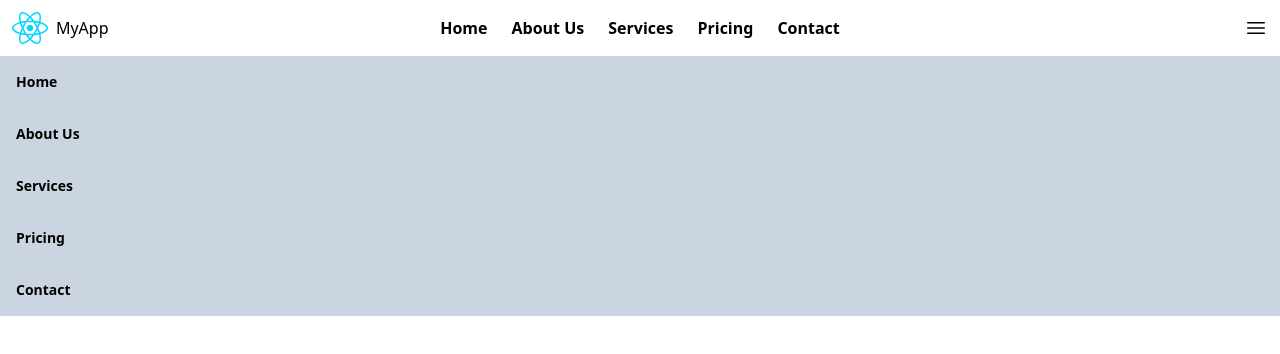
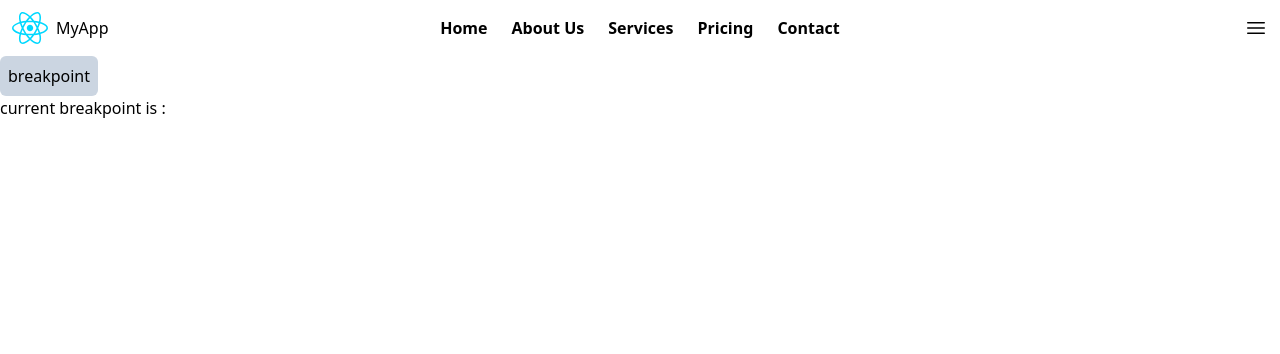
Before and after one commit to akladyous/react-design-patterns, a React (Create React App) app in the folder navbar/: page / in a window 1280 px wide. Shown: the top 354 px of the page. Built offline with nearby package versions, Linux system fonts and the light colour scheme.

Commit message:
navbar tailwind

```diff
--- a/navbar/src/components/Home.jsx
+++ b/navbar/src/components/Home.jsx
@@ -2,15 +2,35 @@ import React from "react";
 import Navbar from "./Navbar.jsx";
 
 export default class Home extends React.Component {
+
     constructor(props) {
         super(props)
-        this.state = {}
+        this.state = { breaPoint: null }
+        this.myRef = React.createRef();
+        this.getBreakPoint = this.getBreakPoint.bind(this);
     }
 
+    getBreakPoint() {
+        let bb = window.getComputedStyle(document.body, ':before').content.replace(/\"/g, '');
+        // debugger
+        // console.log('this.myref : ', this.myRef)
+        console.log('bb: ', bb)
+        this.myRef.current.textContent = `Current BreakPoint is ${bb}`
+        this.setState({ breakPoint: bb })
+    }
+    componentDidMount() {
+        window.addEventListener('resize', this.getBreakPoint, false)
+        // this.setState({ breaPoint: this.getBreakPoint() })
+    }
     render() {
         return (
             <>
                 <Navbar />
+                <button className="w-fit p-2 rounded-md bg-slate-300" onClick={() => {
+                    this.getBreakPoint()
+                    this.myRef.current.textContent = `Current BreakPoint is ${this.state.breaPoint}`
+                }}>breakpoint</button>
+                <p className="outline-1" ref={this.myRef}>current breakpoint is : {this.state.breaPoint}</p>
             </>
         )
     }
--- a/navbar/src/components/Navbar.jsx
+++ b/navbar/src/components/Navbar.jsx
@@ -1,7 +1,12 @@
-import React from "react";
+import { useState, useEffect } from "react";
 import logo from "../assets/react.svg";
 
 export default function Navbar() {
+    const [isOpen, setIsOpen] = useState(false)
+
+    useEffect(() => {
+
+    }, [])
     return (
         <header className="h-14 ">
             <div className="relative flex justify-between items-center p-3 h-full">
@@ -14,20 +19,20 @@ export default function Navbar() {
                     </div>
                 </div>
                 {/* ----------  */}
-                <nav className="hidden absolute top-1/2 left-1/2 transform -translate-y-1/2 -translate-x-1/2 md:mx-auto md:flex md:items-center md:w-auto md:space-x-6">
-                    <a className="text-md font-semibold" href="/">
+                <nav className="absolute flex flex-col top-14 md:top-1/2 md:left-1/2 md:transform md:-translate-y-1/2 md:-translate-x-1/2 md:mx-auto md:flex-row md:items-center md:w-auto md:space-x-6">
+                    <a className="text-md font-semibold my-2" href="/">
                         Home
                     </a>
-                    <a className="text-md font-semibold" href="/">
+                    <a className="text-md font-semibold my-2" href="/">
                         About Us
                     </a>
-                    <a className="text-md font-semibold" href="/">
+                    <a className="text-md font-semibold my-2" href="/">
                         Services
                     </a>
-                    <a className="text-md font-semibold" href="/">
+                    <a className="text-md font-semibold my-2" href="/">
                         Pricing
                     </a>
-                    <a className="text-md font-semibold" href="/">
+                    <a className="text-md font-semibold my-2" href="/">
                         Contact
                     </a>
                 </nav>
@@ -41,38 +46,38 @@ export default function Navbar() {
                     </button>
                 </div>
             </div>
-            <nav className="bg-slate-300">
+            <nav className="hidden bg-red-100 pl-4">
                 <a
-                    className="block p-4 text-sm font-semibold hover:bg-blue-50 hover:text-blue-600 rounded"
+                    className="block py-3 text-sm font-semibold hover:bg-blue-50 hover:text-blue-600 rounded"
                     href="/"
                 >
                     Home
                 </a>
                 <a
-                    className="block p-4 text-sm font-semibold hover:bg-blue-50 hover:text-blue-600 rounded"
+                    className="block py-3 text-sm font-semibold hover:bg-blue-50 hover:text-blue-600 rounded"
                     href="/"
                 >
                     About Us
                 </a>
                 <a
-                    className="block p-4 text-sm font-semibold hover:bg-blue-50 hover:text-blue-600 rounded"
+                    className="block py-3 text-sm font-semibold hover:bg-blue-50 hover:text-blue-600 rounded"
                     href="/"
                 >
                     Services
                 </a>
                 <a
-                    className="block p-4 text-sm font-semibold hover:bg-blue-50 hover:text-blue-600 rounded"
+                    className="block py-3 text-sm font-semibold hover:bg-blue-50 hover:text-blue-600 rounded"
                     href="/"
                 >
                     Pricing
                 </a>
                 <a
-                    className="block p-4 text-sm font-semibold hover:bg-blue-50 hover:text-blue-600 rounded"
+                    className="block py-3 text-sm font-semibold hover:bg-blue-50 hover:text-blue-600 rounded"
                     href="/"
                 >
                     Contact
                 </a>
-            </nav>
-        </header>
+            </nav >
+        </header >
     );
 }
```
